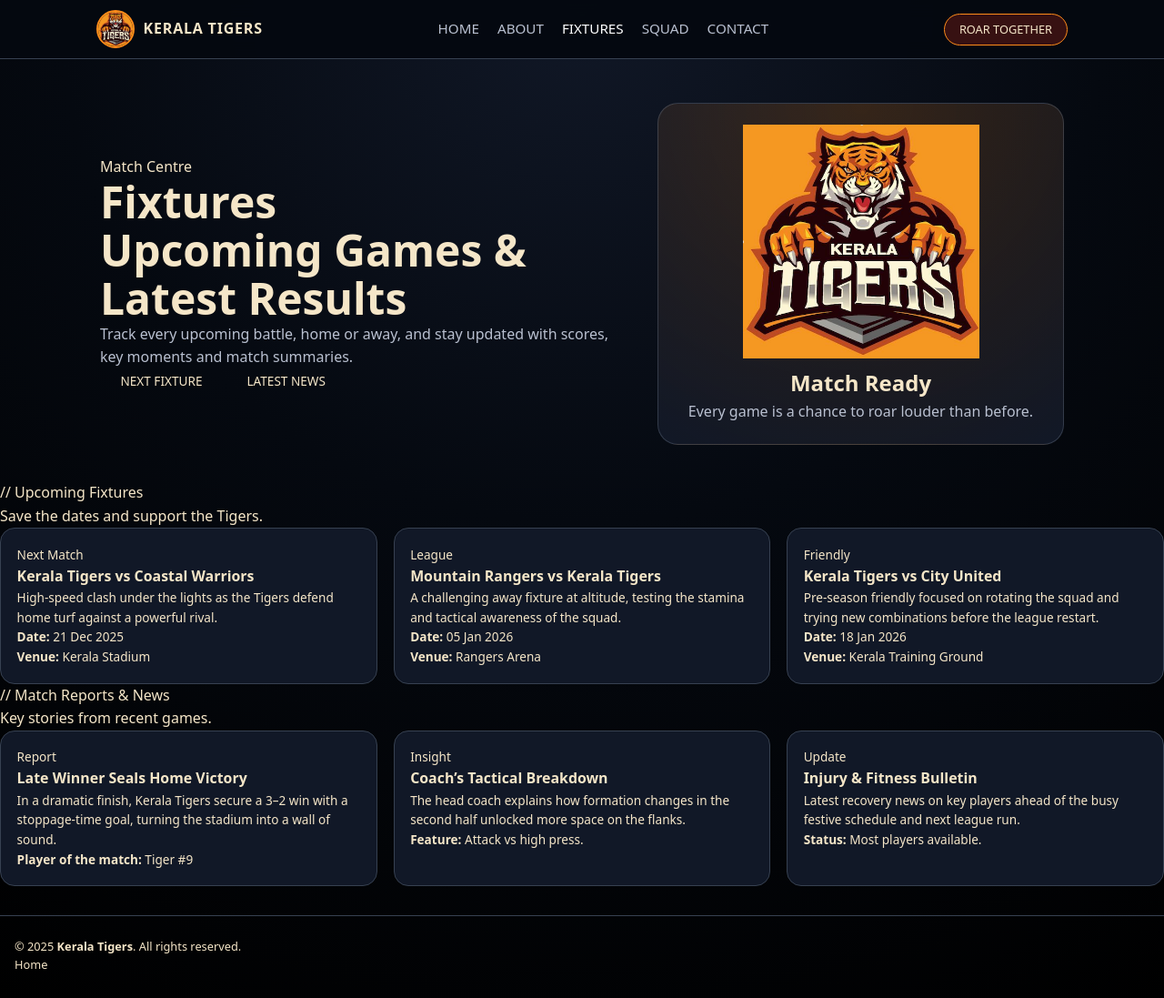
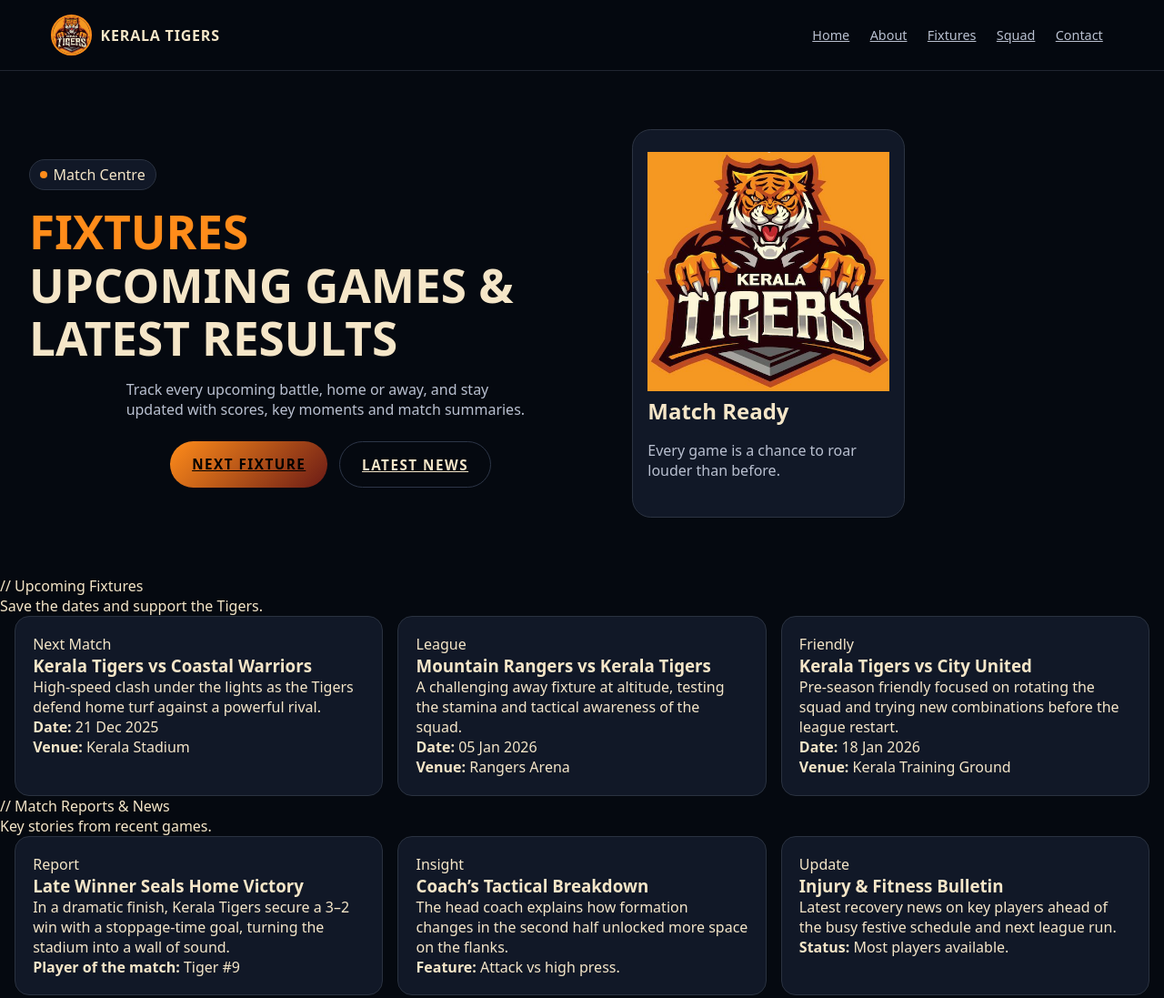
Before and after one commit to keralatigers/keralatigers.github.io, a plain HTML site: page fixtures.html in a window 1280 px wide. Shown: the top 1097 px of the page at 91% size. Drawn offline with Linux system fonts and the light colour scheme.

Commit message:
bugfix
Signed-off-by: akhil.manikandan <akhil.manikandan@team.belong.com.au>

```diff
--- a/assets/style.css
+++ b/assets/style.css
@@ -1,8 +1,8 @@
-/* =======================================
-   Kerala Tigers – Global Styles
-   Fully Mobile-Optimized Upgrade
-   ======================================= */
+/* ======================================================
+   Kerala Tigers — Full Mobile-First Redesign (2025)
+   ====================================================== */
 
+/* COLORS */
 :root {
   --bg-dark: #050910;
   --primary: #FF8C1A;
@@ -10,69 +10,47 @@
   --text-light: #F5E6C8;
   --text-muted: #B9C0D0;
   --surface: #111827;
-  --surface-alt: #1f2937;
-  --border-soft: #374151;
-  --white: #FFFFFF;
+  --white: #ffffff;
+  --border-soft: #2d3648;
 }
 
-/* Reset */
+/* RESET */
 * {
-  box-sizing: border-box;
   margin: 0;
   padding: 0;
-  font-family: system-ui, -apple-system, BlinkMacSystemFont, "Segoe UI",
-    Roboto, Helvetica, Arial, sans-serif;
+  box-sizing: border-box;
+  font-family: system-ui, sans-serif;
 }
 
-html, body {
-  width: 100%;
+body {
+  background: #050910;
+  color: var(--text-light);
   overflow-x: hidden;
 }
 
-body {
-  background: radial-gradient(circle at top, #111827 0, var(--bg-dark) 45%, #000 100%);
-  color: var(--text-light);
-  line-height: 1.6;
-}
+/* ============================
+   NAV + MOBILE MENU
+   ============================ */
 
-a {
-  color: inherit;
-  text-decoration: none;
-}
-
-/* Page Layout */
-.page-wrapper {
-  min-height: 100vh;
-  display: flex;
-  flex-direction: column;
-}
-
-main {
-  flex: 1;
-}
-
-/* ============================
-   NAVIGATION
-   ============================ */
 header {
+  width: 100%;
+  background: rgba(5, 9, 16, 0.98);
+  border-bottom: 1px solid #202531;
   position: sticky;
   top: 0;
-  z-index: 100;
-  background: rgba(5, 9, 16, 0.96);
-  backdrop-filter: blur(10px);
-  border-bottom: 1px solid var(--border-soft);
+  z-index: 200;
 }
 
 .nav {
-  max-width: 1100px;
-  margin: 0 auto;
-  padding: 0.7rem 1rem;
+  max-width: 1200px;
+  padding: 1rem;
+  margin: auto;
   display: flex;
   align-items: center;
   justify-content: space-between;
-  gap: 1rem;
 }
 
+/* LOGO */
 .brand {
   display: flex;
   align-items: center;
@@ -82,209 +60,220 @@ header {
 }
 
 .brand-logo {
-  width: 42px;
-  height: 42px;
-  border-radius: 999px;
+  width: 45px;
+  height: 45px;
+  border-radius: 50%;
   border: 2px solid var(--primary);
   overflow: hidden;
-  background: #000;
 }
 
 .brand-logo img {
   width: 100%;
-  height: 100%;
 }
 
+/* HAMBURGER */
+.hamburger {
+  background: none;
+  border: none;
+  color: var(--text-light);
+  font-size: 2rem;
+  cursor: pointer;
+  display: block;
+}
+
+/* NAV LINKS (MOBILE DEFAULT) */
 .nav-links {
+  position: absolute;
+  top: 75px;
+  left: 0;
+  width: 100%;
+  background: rgba(5, 9, 16, 0.98);
+  flex-direction: column;
+  display: none;
+  padding: 1rem 0;
+}
+
+.nav-links.open {
   display: flex;
-  gap: 1.25rem;
-  font-size: 0.95rem;
-  text-transform: uppercase;
 }
 
 .nav-links a {
-  position: relative;
-  padding-bottom: 0.1rem;
+  padding: 1rem 1.5rem;
+  font-size: 1.1rem;
   color: var(--text-muted);
+  border-bottom: 1px solid #1a1f28;
 }
 
-.nav-links a.active {
-  color: var(--white);
-}
-
-.nav-links a.active::after {
-  width: 100%;
-}
-
-.nav-cta {
-  padding: 0.4rem 1rem;
-  border-radius: 999px;
-  border: 1px solid var(--primary);
-  background: rgba(107, 27, 22, 0.5);
-  font-size: 0.8rem;
-  text-transform: uppercase;
-  white-space: nowrap;
+.nav-links a:hover {
+  color: var(--primary);
 }
 
 /* ============================
-   HERO SECTION
+   HERO SECTION (MOBILE-FIRST)
    ============================ */
+
 .hero {
-  max-width: 1100px;
-  margin: 0 auto;
-  padding: 3rem 1.25rem 2.5rem;
-  display: grid;
-  grid-template-columns: 1.3fr 1fr;
-  gap: 2rem;
-  align-items: center;
+  padding: 2.5rem 1.2rem;
+  text-align: center;
 }
 
 .hero h1 {
-  font-size: clamp(2rem, 5vw, 3rem);
-  line-height: 1.1;
+  font-size: 2.2rem;
+  text-transform: uppercase;
+  line-height: 1.15;
+}
+
+.hero-title-highlight {
+  color: var(--primary);
 }
 
 .hero p {
+  margin: 1rem auto;
+  max-width: 450px;
   font-size: 1rem;
   color: var(--text-muted);
 }
 
+.hero-actions {
+  margin-top: 1.5rem;
+  display: flex;
+  flex-direction: column;
+  gap: 0.8rem;
+}
+
+.btn-primary,
+.btn-secondary {
+  padding: 0.9rem 1.5rem;
+  border-radius: 50px;
+  font-size: 0.95rem;
+  text-transform: uppercase;
+  letter-spacing: 0.1em;
+  font-weight: 600;
+}
+
+.btn-primary {
+  background: linear-gradient(135deg, var(--primary), var(--accent));
+  color: black;
+}
+
+.btn-secondary {
+  background: transparent;
+  border: 1px solid var(--border-soft);
+  color: var(--text-light);
+}
+
+/* HERO BADGE */
+.hero-tag {
+  margin: auto;
+  display: inline-flex;
+  align-items: center;
+  gap: 0.4rem;
+  padding: 0.3rem 0.7rem;
+  border-radius: 50px;
+  border: 1px solid #2a3240;
+  background: #111827;
+  margin-bottom: 1rem;
+}
+
+.hero-tag-dot {
+  width: 8px;
+  height: 8px;
+  border-radius: 50%;
+  background: var(--primary);
+}
+
+/* HERO LOGO CARD */
 .hero-logo-card {
-  background: radial-gradient(circle at top, rgba(255, 140, 26, 0.18), var(--surface));
-  border-radius: 1.4rem;
-  padding: 1.4rem;
-  text-align: center;
-  border: 1px solid rgba(148, 163, 184, 0.25);
+  background: #111827;
+  border-radius: 1.3rem;
+  padding: 1.5rem 1rem;
+  border: 1px solid #2c3442;
+  margin-top: 2rem;
+  max-width: 300px;
+  margin-left: auto;
+  margin-right: auto;
 }
 
 .hero-logo-card img {
   width: 100%;
-  max-width: 260px;
-}
-
-/* Buttons */
-.btn-primary,
-.btn-secondary {
-  padding: 0.7rem 1.4rem;
-  border-radius: 999px;
-  text-transform: uppercase;
-  font-size: 0.85rem;
 }
 
 /* ============================
-   CARDS & SECTIONS
+   CARDS + GRID (MOBILE-FIRST)
    ============================ */
 .card-row {
   display: grid;
-  grid-template-columns: repeat(3, 1fr);
-  gap: 1.1rem;
+  grid-template-columns: 1fr;
+  gap: 1rem;
+  padding: 0 1rem;
 }
 
 .simple-card {
-  background: var(--surface);
-  padding: 1.1rem;
+  background: #111827;
   border-radius: 1rem;
-  border: 1px solid var(--border-soft);
-  font-size: 0.85rem;
+  padding: 1.2rem;
+  border: 1px solid #2a3240;
 }
 
 /* ============================
    FOOTER
    ============================ */
 footer {
-  margin-top: 2rem;
-  padding: 1.4rem 1rem 2rem;
-  border-top: 1px solid var(--border-soft);
-  font-size: 0.8rem;
+  text-align: center;
+  padding: 2rem 1rem;
+  color: var(--text-muted);
+  font-size: 0.9rem;
 }
 
-/* =======================================
-   🌟 MOBILE BREAKPOINTS (FULLY UPGRADED)
-   ======================================= */
+/* =============================================================
+   BREAKPOINTS FOR TABLET AND DESKTOP
+   ============================================================= */
 
-/* -------- Tablet Fix (≤900px) -------- */
-@media (max-width: 900px) {
+/* TABLET (≥ 540px) */
+@media (min-width: 540px) {
+  .hero h1 { font-size: 2.5rem; }
+  .hero-actions { flex-direction: row; justify-content: center; }
+}
+
+/* TABLET LANDSCAPE (≥ 768px) */
+@media (min-width: 768px) {
+
+  .hamburger { display: none; }
 
   .nav-links {
-    display: none; /* hides full menu */
+    position: static;
+    display: flex !important;
+    flex-direction: row;
+    background: none;
+    width: auto;
+    padding: 0;
+  }
+
+  .nav-links a {
+    border: none;
+    font-size: 0.9rem;
+    padding: 0 0.7rem;
   }
 
   .hero {
-    grid-template-columns: 1fr; /* stack hero */
-    text-align: center;
+    text-align: left;
+    padding: 4rem 2rem;
+    display: grid;
+    grid-template-columns: 1.2fr 1fr;
+    align-items: center;
   }
 
   .hero-logo-card {
-    order: -1; /* show logo above text */
-    margin-bottom: 1.2rem;
+    margin: 0;
   }
 
   .card-row {
-    grid-template-columns: 1fr 1fr; /* 2 per row */
+    grid-template-columns: repeat(2, 1fr);
   }
 }
 
-/* -------- Phone Fix (≤600px) -------- */
-@media (max-width: 600px) {
-
-  body {
-    padding: 0;
-  }
-
-  .nav {
-    padding: 0.6rem 0.8rem;
-  }
-
-  .hero {
-    padding: 2rem 1rem;
-  }
-
-  .hero h1 {
-    font-size: 1.8rem;
-  }
-
-  .hero-actions {
-    flex-direction: column;
-    gap: 0.6rem;
-  }
-
-  .hero p {
-    font-size: 0.9rem;
-  }
-
-  .hero-logo-card img {
-    max-width: 180px;
-  }
-
-  .card-row {
-    grid-template-columns: 1fr; /* 1 card per row */
-  }
-
-  .simple-card {
-    font-size: 0.9rem;
-    padding: 1rem;
-  }
-
-  footer {
-    font-size: 0.75rem;
-    text-align: center;
-  }
+/* DESKTOP (≥ 1024px) */
+@media (min-width: 1024px) {
+  .hero h1 { font-size: 3.2rem; }
+  .card-row { grid-template-columns: repeat(3, 1fr); }
 }
-
-/* -------- Extra Small Devices (≤400px) -------- */
-@media (max-width: 400px) {
-
-  .hero h1 {
-    font-size: 1.6rem;
-  }
-
-  .btn-primary,
-  .btn-secondary {
-    width: 100%;
-    text-align: center;
-  }
-
-  .simple-card {
-    padding: 0.9rem;
-  }
-}
--- a/fixtures.html
+++ b/fixtures.html
@@ -15,16 +15,23 @@
       </div>
       <span>KERALA TIGERS</span>
     </div>
-        <nav class="nav-links">
+
+    <!-- MOBILE MENU BUTTON -->
+    <button class="hamburger" onclick="toggleMenu()">
+      ☰
+    </button>
+
+    <!-- NAV LINKS -->
+    <nav class="nav-links" id="mobileMenu">
       <a href="index.html">Home</a>
       <a href="about.html">About</a>
-          <a href="fixtures.html" class="active">Fixtures</a>
+      <a href="fixtures.html">Fixtures</a>
       <a href="squad.html">Squad</a>
       <a href="contact.html">Contact</a>
     </nav>
-        <div class="nav-cta">Roar Together</div>
   </div>
 </header>
+
 
     <main>
       <section class="hero">
@@ -158,3 +165,24 @@
         <span>© <span id="year">2025</span> <strong>Kerala Tigers</strong>. All rights reserved.</span>
         <div class="footer-links">
           <a href="index.html">Home</a>
+          <a href="fixtures.html">Fixtures</a>
+          <a href="contact.html">Contact</a>
+        </div>
+      </div>
+    </footer>
+  </div>
+
+  <script>
+    (function () {
+      var el = document.getElementById("year");
+      if (el) el.textContent = new Date().getFullYear();
+    })();
+  </script>
+  <script>
+  function toggleMenu() {
+    const menu = document.getElementById("mobileMenu");
+    menu.classList.toggle("open");
+  }
+</script>
+</body>
+</html>
```
Also changed, not shown: about.html (+16 -3 lines), contact.html (+16 -3 lines), index.html (+16 -3 lines), squad.html (+16 -3 lines). Lines whose indentation alone changed are shown as unchanged.
